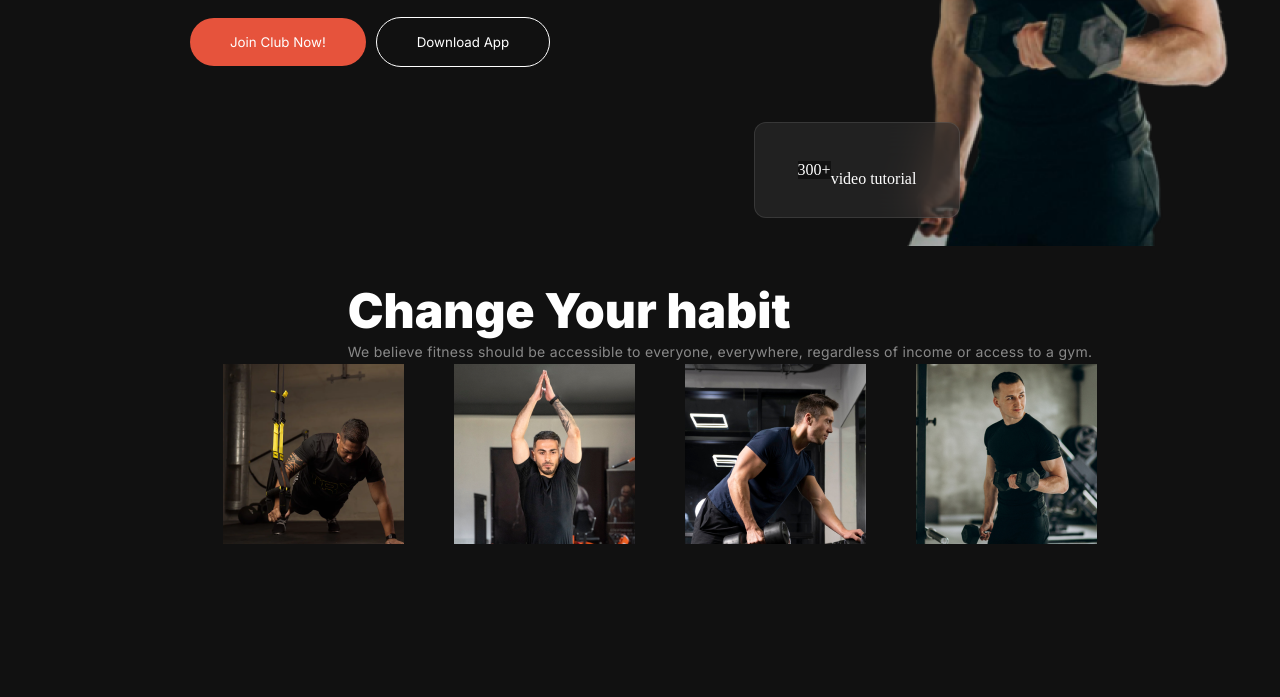
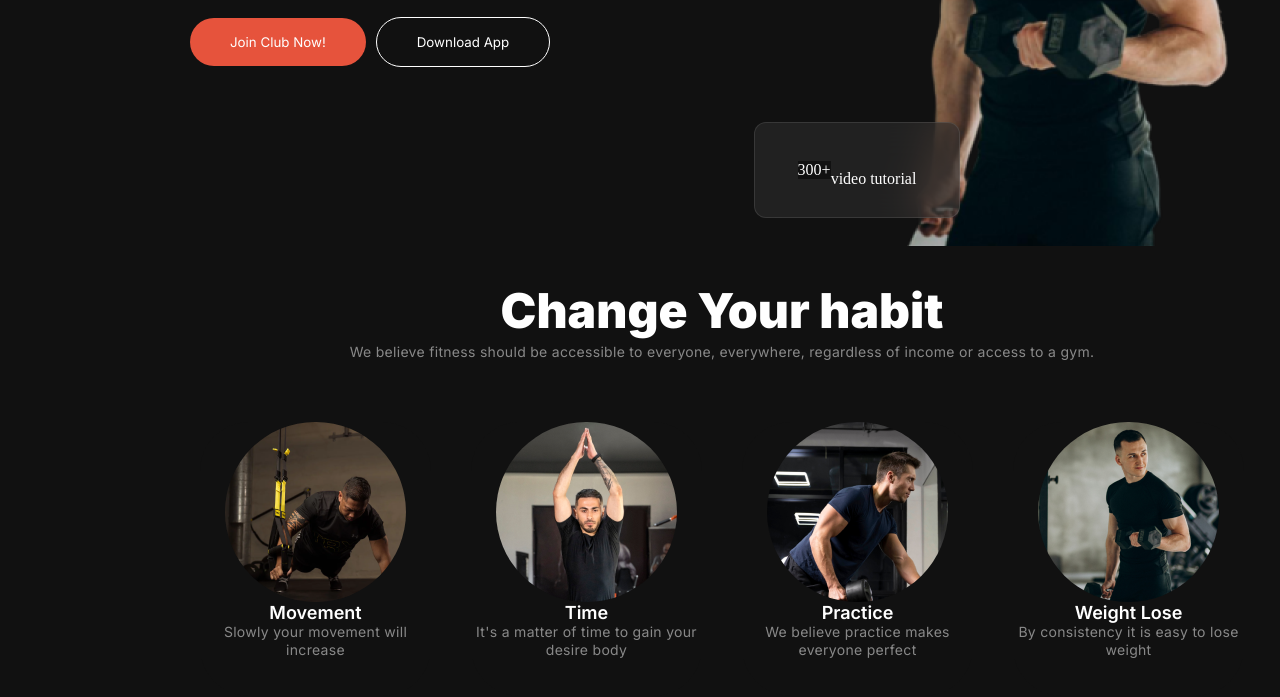
Before and after one commit to Yeasir-Ramim/fitness-website, a plain HTML site: page index.html in a window 1280 px wide. Shown: the part 533-1230 px from the top of the page. Drawn offline with Linux system fonts and the light colour scheme; a web font is replaced by a local one.

Commit message:
change your habit added

```diff
--- a/index.html
+++ b/index.html
@@ -43,10 +43,23 @@
 
             </div>
             <div class="imageoftraining">
-                <div class="forming"><img src="images/image 3.png" alt=""></div>
-                <div class="forming"><img src="images/image 2.png" alt=""></div>
-                <div class="forming"><img src="images/image 4.png" alt=""></div>
-                <div class="forming"><img src="images/image 5.png" alt=""></div>
+                <div class="forming"><img class="img-size" src="images/image 3.png" alt="">
+                <h3> Movement</h3>
+                <p class="cng-s-des">Slowly your movement will increase </p>
+                </div>
+                <div class="forming"><img class="img-size" src="images/image 2.png" alt="">
+                <h3>Time</h3>
+                <p class="cng-s-des">It's a matter of time to gain your desire body</p>
+                </div>
+                <div class="forming"><img class="img-size" src="images/image 4.png" alt="">
+                <h3>Practice</h3>
+                <p class="cng-s-des">We believe practice makes everyone perfect</p>
+                </div>
+                <div class="forming">
+                <img class="img-size" src="images/image 5.png" alt="">
+                    <h3>Weight Lose</h3>
+                    <p class="cng-s-des">By consistency it is easy to lose weight</p>
+                </div>
             </div>
         </section>
     </div>
--- a/style.css
+++ b/style.css
@@ -175,19 +175,25 @@ h1 {
     position: absolute;
     width: 1044px;
     height: 452px;
-    left: 198px;
+    left: 200px;
     top: 815px;
     display: flex;
     flex-direction: column;
     justify-content: flex-start;
     align-items: center;
-    gap: 58;
+    gap: 58px;
     padding: 0px;
 }
-.cng-habit{
 
-}
+
+
 .cng-title {
+    display: flex;
+    flex-direction: column;
+    justify-content: flex-start;
+    align-items: center;
+    gap: 14;
+    padding: 0px;
     color: rgb(255, 255, 255);
     font-family: Inter;
     font-size: 48px;
@@ -198,6 +204,12 @@ h1 {
 }
 
 .cng-para {
+    display: flex;
+    flex-direction: column;
+    justify-content: flex-start;
+    align-items: center;
+    gap: 14;
+    padding: 0px;
     color: rgba(255, 255, 255, 0.5);
     font-family: Inter;
     font-size: 14px;
@@ -215,7 +227,7 @@ h1 {
     flex-direction: row;
     justify-content: flex-start;
     align-items: center;
-    gap: 40;
+    gap: 40px;
     padding: 0px;
 }
 
@@ -229,6 +241,29 @@ h1 {
     align-items: center;
     gap: 30;
     padding: 0px;
+    border-radius: 49px;
+}
+.img-size{
+    border-radius: 100px;
+}
+h3 {
+    color: rgb(255, 255, 255);
+    font-family: Inter;
+    font-size: 18px;
+    font-weight: 600;
+    line-height: 120%;
+    letter-spacing: 0%;
+    text-align: left;
+}
+
+.cng-s-des {
+    color: rgba(255, 255, 255, 0.5);
+    font-family: Inter;
+    font-size: 14px;
+    font-weight: 400;
+    line-height: 18px;
+    letter-spacing: 0.3px;
+    text-align: center;
 }
 
 @media screen and (max-width:576px) {
```
